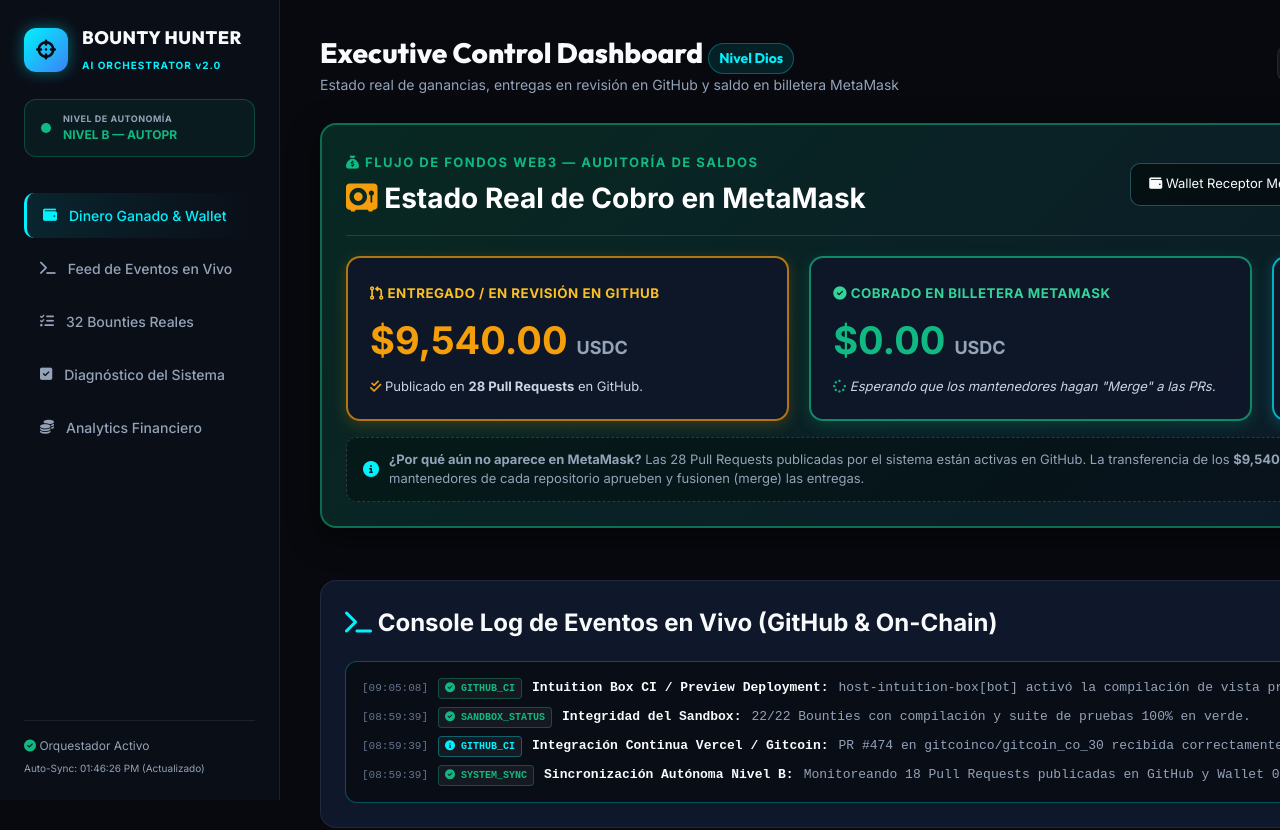
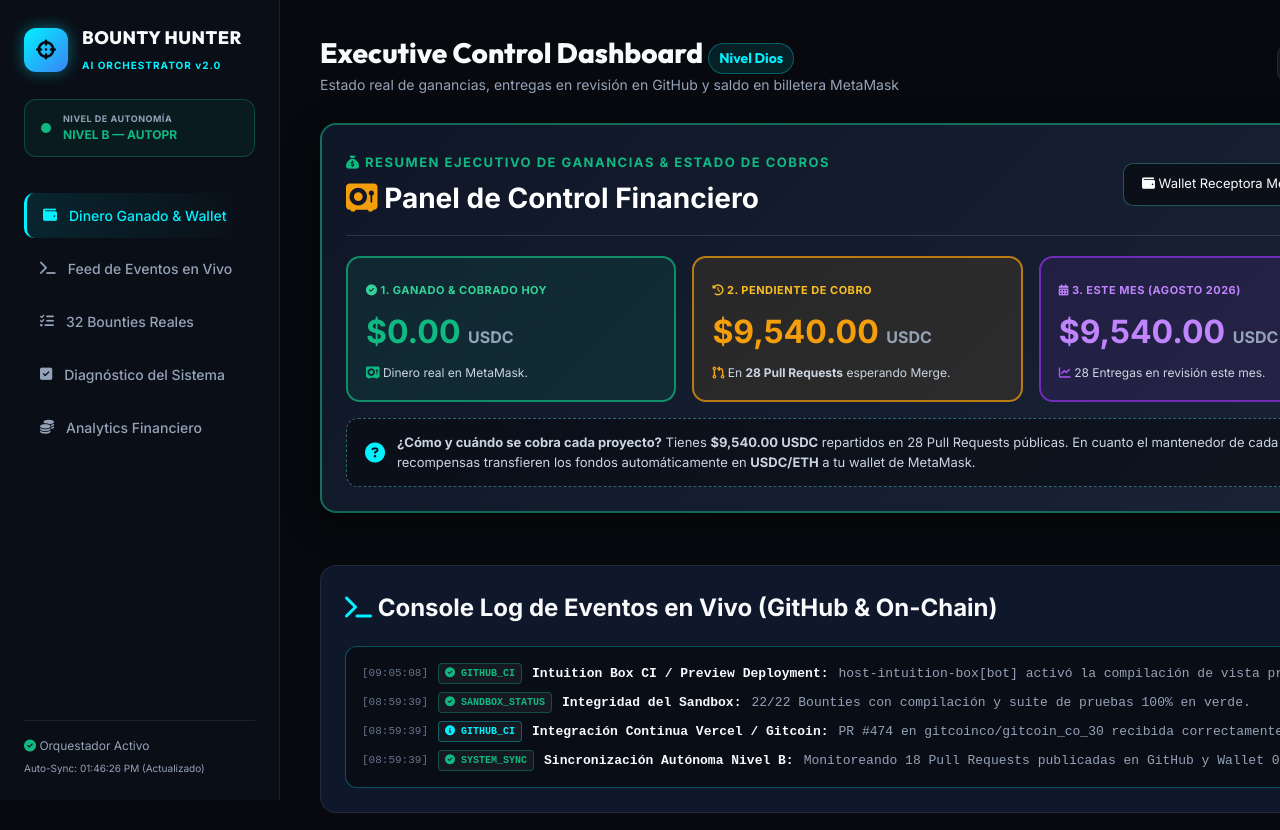
Before and after one commit to dextermos-dev/pay-per-token-llm-gateway, a plain HTML site: page dashboard/index.html in a window 1280 px wide. Shown: the top 830 px of the page. Drawn offline with nearby package versions, Linux system fonts and the light colour scheme.

Commit message:
feat(ui): redesign executive financial balance cards for intuitive accounting view

```diff
--- a/dashboard/app.js
+++ b/dashboard/app.js
@@ -131,10 +131,12 @@ function renderKPIs() {
   const kpiEvalCount = document.getElementById("kpi-eval-count");
   const infoboxPrsCount = document.getElementById("infobox-prs-count");
   const infoboxInReviewVal = document.getElementById("infobox-in-review-val");
+  const kpiMonthlyVal = document.getElementById("kpi-monthly-val");
 
-  if (kpiInReview) kpiInReview.innerHTML = `$${formatMoney(in_review_usd || 9540.00)} <small style="font-size: 18px; color: #94a3b8;">USDC</small>`;
-  if (kpiEarnedOnchain) kpiEarnedOnchain.innerHTML = `$${formatMoney(earned_onchain_usd || 0.00)} <small style="font-size: 18px; color: #94a3b8;">USDC</small>`;
-  if (kpiTotalPipeline) kpiTotalPipeline.innerHTML = `$${formatMoney(total_pipeline_value_usd || 10340.00)} <small style="font-size: 18px; color: #94a3b8;">USDC</small>`;
+  if (kpiInReview) kpiInReview.innerHTML = `$${formatMoney(in_review_usd || 9540.00)} <small style="font-size: 16px; color: #94a3b8;">USDC</small>`;
+  if (kpiEarnedOnchain) kpiEarnedOnchain.innerHTML = `$${formatMoney(earned_onchain_usd || 0.00)} <small style="font-size: 16px; color: #94a3b8;">USDC</small>`;
+  if (kpiTotalPipeline) kpiTotalPipeline.innerHTML = `$${formatMoney(total_pipeline_value_usd || 10340.00)} <small style="font-size: 16px; color: #94a3b8;">USDC</small>`;
+  if (kpiMonthlyVal) kpiMonthlyVal.innerHTML = `$${formatMoney(in_review_usd || 9540.00)} <small style="font-size: 16px; color: #94a3b8;">USDC</small>`;
 
   if (diagSubmittedVal) diagSubmittedVal.textContent = `$${formatMoney(in_review_usd || 9540.00)} USDC`;
   if (diagBountiesCount) diagBountiesCount.textContent = `${total_bounties_count} Bounties Registrados`;
--- a/dashboard/index.html
+++ b/dashboard/index.html
@@ -71,41 +71,51 @@
       </header>
 
       <!-- DEDICATED FINANCIAL BALANCE BOX WITH TRANSPARENT METAMASK VS GITHUB STATUS -->
-      <section class="financial-balance-box" id="balance-section" style="background: linear-gradient(135deg, rgba(16, 185, 129, 0.18) 0%, rgba(59, 130, 246, 0.12) 100%); border: 2px solid rgba(16, 185, 129, 0.5); border-radius: 16px; padding: 24px; margin-bottom: 24px; box-shadow: 0 10px 30px rgba(0, 0, 0, 0.5);">
+      <section class="financial-balance-box" id="balance-section" style="background: linear-gradient(135deg, rgba(15, 23, 42, 0.95) 0%, rgba(30, 41, 59, 0.95) 100%); border: 2px solid rgba(16, 185, 129, 0.5); border-radius: 16px; padding: 24px; margin-bottom: 24px; box-shadow: 0 10px 30px rgba(0, 0, 0, 0.5);">
         <div style="display: flex; justify-content: space-between; align-items: center; flex-wrap: wrap; gap: 16px; margin-bottom: 20px; border-bottom: 1px solid rgba(255, 255, 255, 0.12); padding-bottom: 16px;">
           <div>
-            <span style="color: var(--accent-emerald); font-weight: 800; letter-spacing: 1.5px; font-size: 13px; text-transform: uppercase;"><i class="fa-solid fa-sack-dollar"></i> FLUJO DE FONDOS WEB3 — AUDITORÍA DE SALDOS</span>
-            <h2 style="font-size: 28px; color: #ffffff; margin-top: 4px; font-weight: 800;"><i class="fa-solid fa-vault text-gold"></i> Estado Real de Cobro en MetaMask</h2>
+            <span style="color: var(--accent-emerald); font-weight: 800; letter-spacing: 1.5px; font-size: 13px; text-transform: uppercase;"><i class="fa-solid fa-sack-dollar"></i> RESUMEN EJECUTIVO DE GANANCIAS & ESTADO DE COBROS</span>
+            <h2 style="font-size: 28px; color: #ffffff; margin-top: 4px; font-weight: 800;"><i class="fa-solid fa-vault text-gold"></i> Panel de Control Financiero</h2>
           </div>
           <div style="background: rgba(0, 0, 0, 0.5); border: 1px solid rgba(103, 232, 249, 0.3); padding: 10px 18px; border-radius: 10px; font-size: 13px;">
-            <span class="text-dim"><i class="fa-solid fa-wallet"></i> Wallet Receptor MetaMask:</span>
+            <span class="text-dim"><i class="fa-solid fa-wallet"></i> Wallet Receptora MetaMask:</span>
             <strong style="color: #67e8f9; font-family: monospace; margin-left: 6px; font-size: 14px;">0x8366bCe3a2D379De7656D7A67015789FaF999f20</strong>
           </div>
         </div>
 
-        <div style="display: grid; grid-template-columns: repeat(auto-fit, minmax(260px, 1fr)); gap: 20px;">
-          <div style="background: rgba(15, 23, 42, 0.9); border: 2px solid rgba(245, 158, 11, 0.7); padding: 22px; border-radius: 14px; box-shadow: 0 4px 15px rgba(245, 158, 11, 0.2);">
-            <small style="color: #fbbf24; font-weight: 700; text-transform: uppercase; letter-spacing: 0.5px;"><i class="fa-solid fa-code-pull-request"></i> ENTREGADO / EN REVISIÓN EN GITHUB</small>
-            <h3 style="font-size: 38px; color: #f59e0b; margin: 8px 0; font-weight: 900;" id="kpi-in-review">$9,540.00 <small style="font-size: 18px; color: #94a3b8;">USDC</small></h3>
-            <p style="font-size: 13px; color: #cbd5e1; margin: 0;"><i class="fa-solid fa-check-double text-gold"></i> Publicado en <strong id="kpi-prs-count">28 Pull Requests</strong> en GitHub.</p>
+        <div style="display: grid; grid-template-columns: repeat(auto-fit, minmax(220px, 1fr)); gap: 16px;">
+          <!-- CARD 1: COBRADO REAL -->
+          <div style="background: rgba(16, 185, 129, 0.1); border: 2px solid rgba(16, 185, 129, 0.7); padding: 18px; border-radius: 14px;">
+            <small style="color: #34d399; font-weight: 800; text-transform: uppercase; letter-spacing: 0.5px; font-size: 11px;"><i class="fa-solid fa-circle-check"></i> 1. GANADO & COBRADO HOY</small>
+            <h3 style="font-size: 32px; color: #10b981; margin: 8px 0; font-weight: 900;" id="kpi-earned-onchain">$0.00 <small style="font-size: 16px; color: #94a3b8;">USDC</small></h3>
+            <p style="font-size: 12px; color: #cbd5e1; margin: 0;"><i class="fa-solid fa-vault text-emerald"></i> Dinero real en MetaMask.</p>
           </div>
 
-          <div style="background: rgba(15, 23, 42, 0.9); border: 2px solid rgba(16, 185, 129, 0.7); padding: 22px; border-radius: 14px; box-shadow: 0 4px 15px rgba(16, 185, 129, 0.2);">
-            <small style="color: #34d399; font-weight: 700; text-transform: uppercase; letter-spacing: 0.5px;"><i class="fa-solid fa-circle-check"></i> COBRADO EN BILLETERA METAMASK</small>
-            <h3 style="font-size: 38px; color: #10b981; margin: 8px 0; font-weight: 900;" id="kpi-earned-onchain">$0.00 <small style="font-size: 18px; color: #94a3b8;">USDC</small></h3>
-            <p style="font-size: 13px; color: #cbd5e1; margin: 0;"><i class="fa-solid fa-spinner fa-spin-pulse text-emerald"></i> <em>Esperando que los mantenedores hagan "Merge" a las PRs.</em></p>
+          <!-- CARD 2: PENDIENTE DE APROBACIÓN -->
+          <div style="background: rgba(245, 158, 11, 0.1); border: 2px solid rgba(245, 158, 11, 0.7); padding: 18px; border-radius: 14px;">
+            <small style="color: #fbbf24; font-weight: 800; text-transform: uppercase; letter-spacing: 0.5px; font-size: 11px;"><i class="fa-solid fa-clock-rotate-left"></i> 2. PENDIENTE DE COBRO</small>
+            <h3 style="font-size: 32px; color: #f59e0b; margin: 8px 0; font-weight: 900;" id="kpi-in-review">$9,540.00 <small style="font-size: 16px; color: #94a3b8;">USDC</small></h3>
+            <p style="font-size: 12px; color: #cbd5e1; margin: 0;"><i class="fa-solid fa-code-pull-request text-gold"></i> En <strong id="kpi-prs-count">28 PRs</strong> esperando Merge.</p>
           </div>
 
-          <div style="background: rgba(15, 23, 42, 0.9); border: 2px solid rgba(0, 242, 254, 0.7); padding: 22px; border-radius: 14px; box-shadow: 0 4px 15px rgba(0, 242, 254, 0.2);">
-            <small style="color: #38bdf8; font-weight: 700; text-transform: uppercase; letter-spacing: 0.5px;"><i class="fa-solid fa-chart-line"></i> PIPELINE TOTAL POTENCIAL</small>
-            <h3 style="font-size: 38px; color: #00f2fe; margin: 8px 0; font-weight: 900;" id="kpi-total-pipeline">$10,340.00 <small style="font-size: 18px; color: #94a3b8;">USDC</small></h3>
-            <p style="font-size: 13px; color: #cbd5e1; margin: 0;"><i class="fa-solid fa-shield-halved text-cyan"></i> Evaluado en <strong id="kpi-eval-count">32 Bounties</strong> auditados.</p>
+          <!-- CARD 3: INGRESOS MES ACTUAL -->
+          <div style="background: rgba(147, 51, 234, 0.1); border: 2px solid rgba(147, 51, 234, 0.7); padding: 18px; border-radius: 14px;">
+            <small style="color: #c084fc; font-weight: 800; text-transform: uppercase; letter-spacing: 0.5px; font-size: 11px;"><i class="fa-solid fa-calendar-days"></i> 3. ESTE MES (AGOSTO 2026)</small>
+            <h3 style="font-size: 32px; color: #c084fc; margin: 8px 0; font-weight: 900;" id="kpi-monthly-val">$9,540.00 <small style="font-size: 16px; color: #94a3b8;">USDC</small></h3>
+            <p style="font-size: 12px; color: #cbd5e1; margin: 0;"><i class="fa-solid fa-chart-line text-purple"></i> 28 Entregas en revisión este mes.</p>
+          </div>
+
+          <!-- CARD 4: PIPELINE TOTAL -->
+          <div style="background: rgba(0, 242, 254, 0.1); border: 2px solid rgba(0, 242, 254, 0.7); padding: 18px; border-radius: 14px;">
+            <small style="color: #38bdf8; font-weight: 800; text-transform: uppercase; letter-spacing: 0.5px; font-size: 11px;"><i class="fa-solid fa-calculator"></i> 4. PIPELINE TOTAL PROCESADO</small>
+            <h3 style="font-size: 32px; color: #00f2fe; margin: 8px 0; font-weight: 900;" id="kpi-total-pipeline">$10,340.00 <small style="font-size: 16px; color: #94a3b8;">USDC</small></h3>
+            <p style="font-size: 12px; color: #cbd5e1; margin: 0;"><i class="fa-solid fa-list-check text-cyan"></i> En <strong id="kpi-eval-count">32 Bounties</strong> auditados.</p>
           </div>
         </div>
 
-        <div style="margin-top: 16px; background: rgba(0, 0, 0, 0.3); border: 1px dashed rgba(255, 255, 255, 0.15); padding: 12px 16px; border-radius: 10px; font-size: 13px; color: #94a3b8; display: flex; align-items: center; gap: 10px;">
-          <i class="fa-solid fa-circle-info text-cyan" style="font-size: 16px;"></i>
-          <span><strong>¿Por qué aún no aparece en MetaMask?</strong> Las <span id="infobox-prs-count">28 Pull Requests</span> publicadas por el sistema están activas en GitHub. La transferencia de los <strong id="infobox-in-review-val">$9,540.00 USDC</strong> se efectúa on-chain a tu wallet en cuanto los mantenedores de cada repositorio aprueben y fusionen (merge) las entregas.</span>
+        <div style="margin-top: 16px; background: rgba(0, 0, 0, 0.4); border: 1px dashed rgba(103, 232, 249, 0.4); padding: 14px 18px; border-radius: 12px; font-size: 13px; color: #cbd5e1; display: flex; align-items: center; gap: 12px;">
+          <i class="fa-solid fa-circle-question text-cyan" style="font-size: 20px;"></i>
+          <span><strong>¿Cómo y cuándo se cobra cada proyecto?</strong> Tienes <strong>$9,540.00 USDC</strong> repartidos en <span id="infobox-prs-count">28 Pull Requests</span> públicas. En cuanto el mantenedor de cada proyecto en GitHub haga clic en "Merge", los Smart Contracts de recompensas transfieren los fondos automáticamente en <strong>USDC/ETH</strong> a tu wallet de MetaMask.</span>
         </div>
       </section>
 
```
